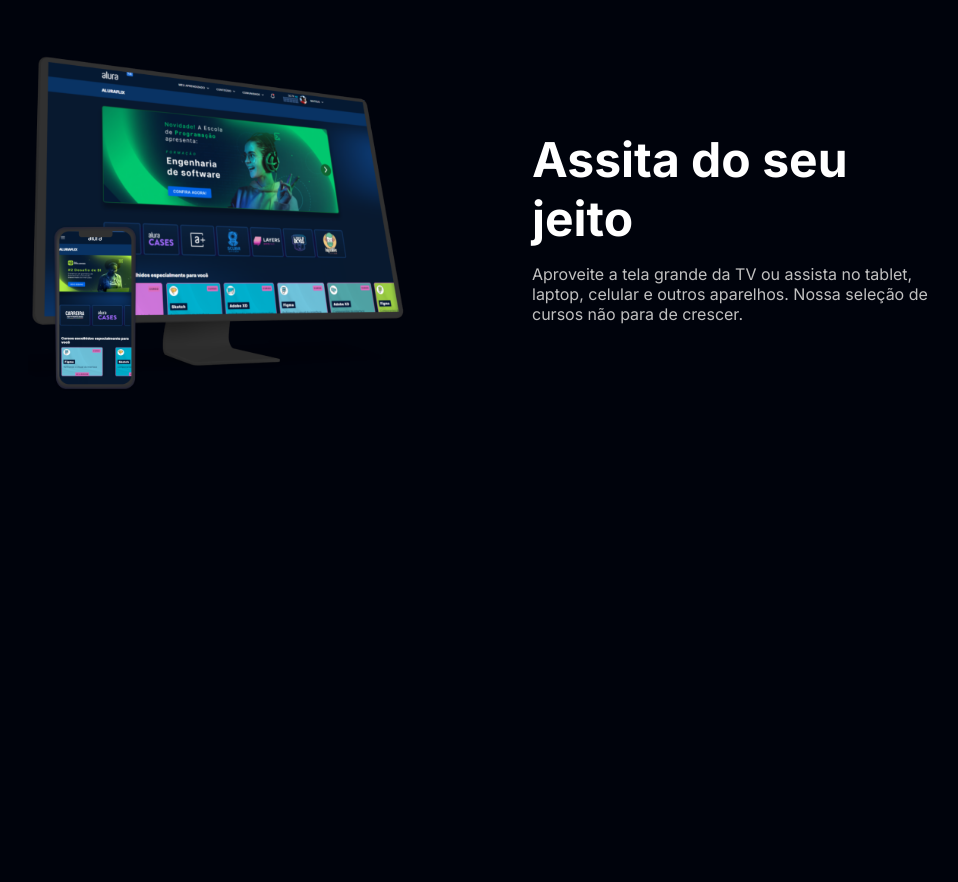
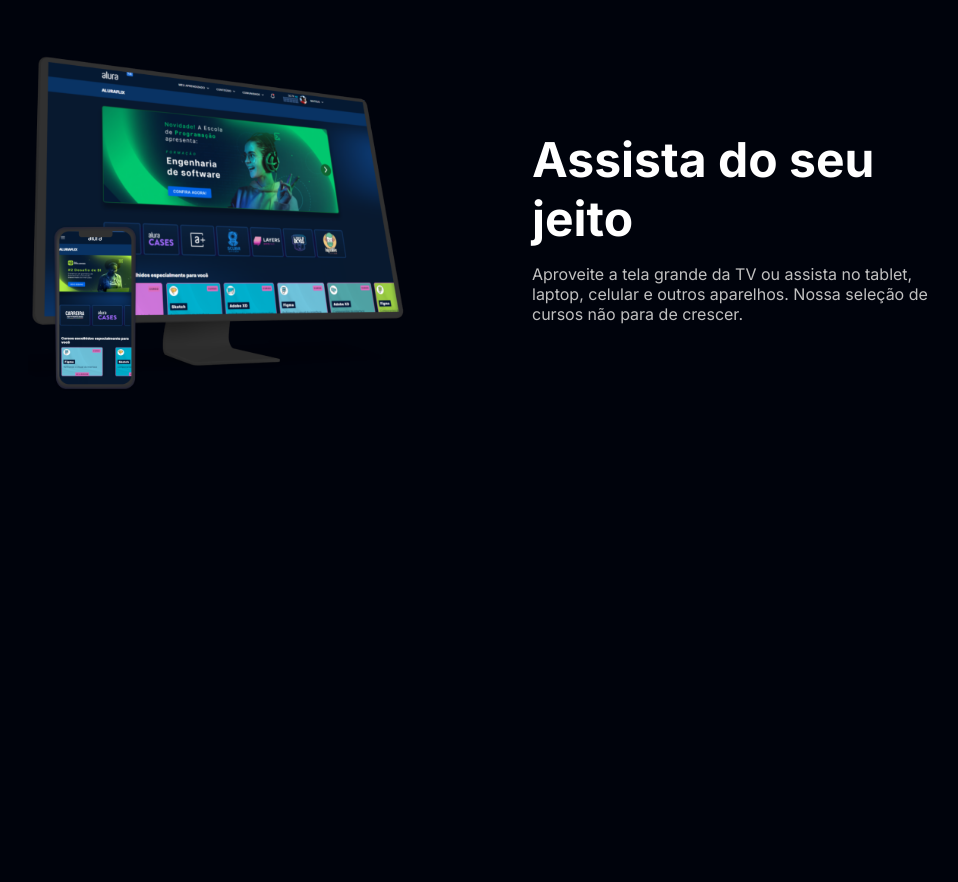
Before and after one commit to CMDLuizFelipe/aluraplus, a plain HTML site: page index.html in a window 1280 px wide. Shown: the part 993-1875 px from the top of the page, without its empty margins (140-1098 px from the left). Drawn offline with Linux system fonts and the light colour scheme.

Commit message:
correção ortográfica

```diff
--- a/index.html
+++ b/index.html
@@ -21,7 +21,7 @@
     <section class="container secundario">
         <img class="secundario_imagem" src="./assets/Plataformas.png" alt="monitor e celular com Alura aberto">
         <div class="container_descricao">
-            <h2 class="descricao_titulo">Assita do seu jeito</h2>
+            <h2 class="descricao_titulo">Assista do seu jeito</h2>
             <p class="descricao_texto">Aproveite a tela grande da TV ou assista no tablet, laptop, celular e outros aparelhos. Nossa seleção de cursos não para de crescer.</p>
         </div>
     </section>
```
